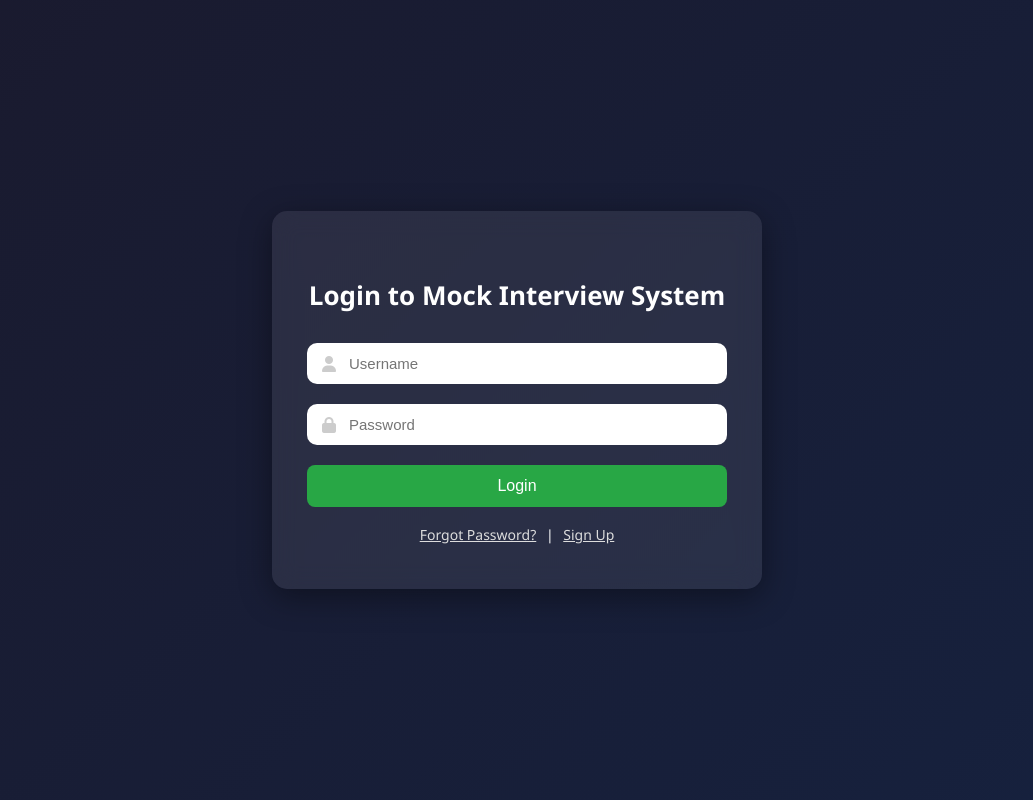
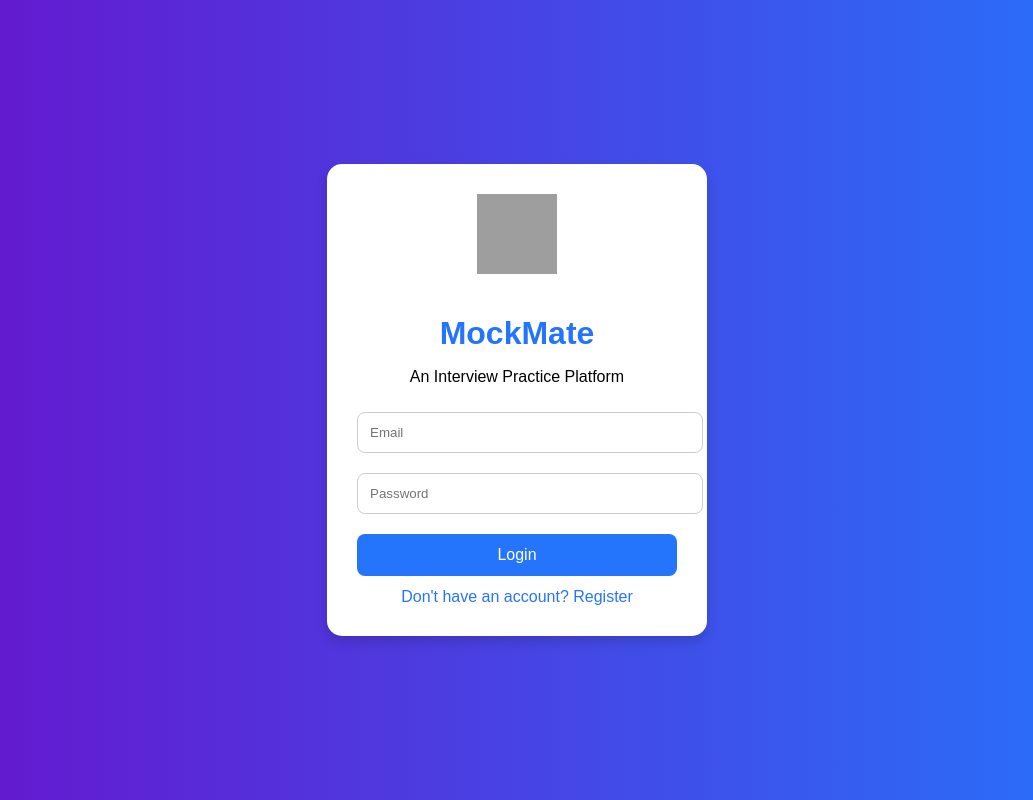
Before and after one commit to snehamurugaiah/MockMate-an-AI-Interviwer, a Flask app: page /login in a window 1280 px wide. Shown: the whole page, without its empty margins (123-1156 px from the left). Run offline with Flask 3, Linux system fonts and the light colour scheme; some libraries are stand-ins or nearby versions; grey boxes are pictures that could not be loaded.

Commit message:
Update login.html

```diff
--- a/templates/login.html
+++ b/templates/login.html
@@ -1,121 +1,73 @@
-
 <!DOCTYPE html>
-<html lang="en">
+<html>
 <head>
     <meta charset="UTF-8">
-    <title>Login - Mock Interview System</title>
-    <link rel="stylesheet" href="{{ url_for('static', filename='style.css') }}">
-    <link rel="stylesheet" href="https://cdnjs.cloudflare.com/ajax/libs/font-awesome/6.4.0/css/all.min.css">
+    <title>MockMate - An Interview Practice Platform</title>
     <style>
         body {
-            margin: 0;
-            padding: 0;
-            font-family: 'Segoe UI', Tahoma, Geneva, Verdana, sans-serif;
-            height: 100vh;
-            background: linear-gradient(135deg, #1a1a2e 0%, #16213e 100%);
-            display: flex;
-            justify-content: center;
-            align-items: center;
-        }
-
-        .login-box {
-            background: rgba(255, 255, 255, 0.08);
-            backdrop-filter: blur(12px);
-            border-radius: 15px;
-            padding: 45px 35px;
-            width: 100%;
-            max-width: 420px;
-            box-shadow: 0 8px 32px 0 rgba(0, 0, 0, 0.4);
-            text-align: center;
-            color: #fff;
-        }
-
-        .login-box h2 {
-            margin-bottom: 30px;
-            font-size: 26px;
-            font-weight: 600;
-        }
-
-        .input-group {
-            position: relative;
-            margin-bottom: 20px;
+            font-family: Arial, sans-serif;
+            background: linear-gradient(to right, #6a11cb, #2575fc);
             display: flex;
             align-items: center;
+            justify-content: center;
+            height: 100vh;
+            margin: 0;
         }
-
-        .input-group i {
-            position: absolute;
-            left: 15px;
-            font-size: 16px;
-            color: #ccc;
+        form {
+            background-color: white;
+            padding: 30px;
+            border-radius: 15px;
+            box-shadow: 0 6px 12px rgba(0,0,0,0.15);
+            width: 320px;
+            text-align: center;
         }
-
-        .input-group input {
-            width: 100%;
-            padding: 12px 15px 12px 42px;
-            border-radius: 10px;
-            border: none;
-            font-size: 15px;
-            box-sizing: border-box;
+        h1 {
+            color: #2575fc;
+            margin-bottom: 10px;
         }
-
-        .input-group input:focus {
-            outline: none;
-            box-shadow: 0 0 8px rgba(0, 123, 255, 0.4);
+        img.logo {
+            width: 80px;
+            height: 80px;
+            margin-bottom: 15px;
         }
-
-        .login-box button {
+        input {
             width: 100%;
             padding: 12px;
+            margin: 10px 0;
+            border-radius: 8px;
+            border: 1px solid #ccc;
+        }
+        button {
+            background-color: #2575fc;
+            color: white;
+            padding: 12px;
+            width: 100%;
             border: none;
-            background-color: #28a745;
-            color: white;
-            font-size: 16px;
-            font-weight: 500;
             border-radius: 8px;
             cursor: pointer;
-            transition: background-color 0.3s ease;
+            font-size: 16px;
+            margin-top: 10px;
         }
-
-        .login-box button:hover {
-            background-color: #218838;
+        button:hover {
+            background-color: #1b5bbf;
         }
-
-        .login-box .links {
-            margin-top: 18px;
-            font-size: 14px;
-        }
-
-        .login-box .links a {
-            color: #ddd;
-            text-decoration: underline;
-            margin: 0 6px;
-        }
-
-        @media (max-width: 480px) {
-            .login-box {
-                padding: 30px 20px;
-            }
+        a {
+            text-decoration: none;
+            color: #2575fc;
+            display: block;
+            margin-top: 12px;
         }
     </style>
 </head>
 <body>
-    <div class="login-box">
-        <h2>Login to Mock Interview System</h2>
-        <form method="POST">
-            <div class="input-group">
-                <i class="fas fa-user"></i>
-                <input type="text" name="username" placeholder="Username" required>
-            </div>
-            <div class="input-group">
-                <i class="fas fa-lock"></i>
-                <input type="password" name="password" placeholder="Password" required>
-            </div>
-            <button type="submit">Login</button>
-        </form>
-        <div class="links">
-            <a href="#">Forgot Password?</a> | <a href="#">Sign Up</a>
-        </div>
-    </div>
+    <form method="POST">
+        <img src="static/robot.png" alt="Robot Logo" class="logo">
+        <h1>MockMate</h1>
+        <p>An Interview Practice Platform</p>
+        <input type="email" name="email" placeholder="Email" required>
+        <input type="password" name="password" placeholder="Password" required>
+        <button type="submit">Login</button>
+        <a href="/register">Don't have an account? Register</a>
+    </form>
 </body>
 </html>
```
